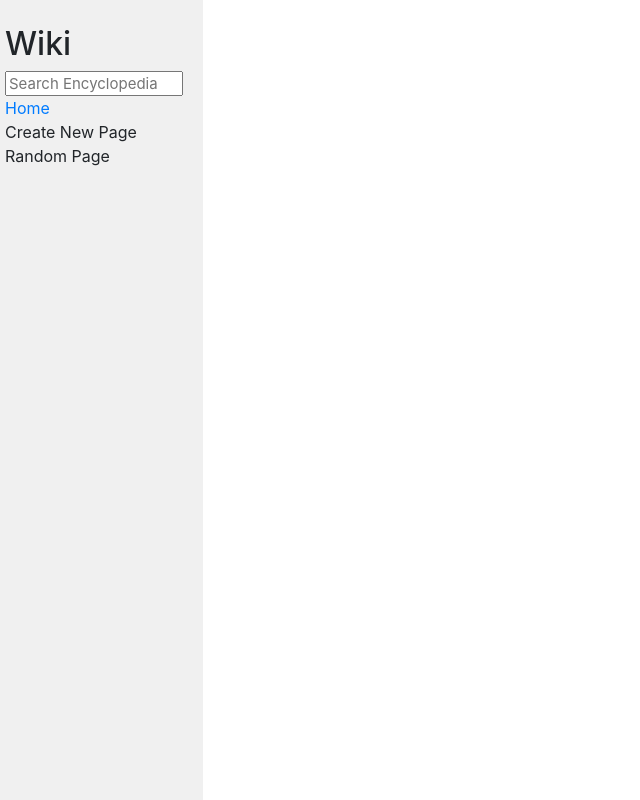
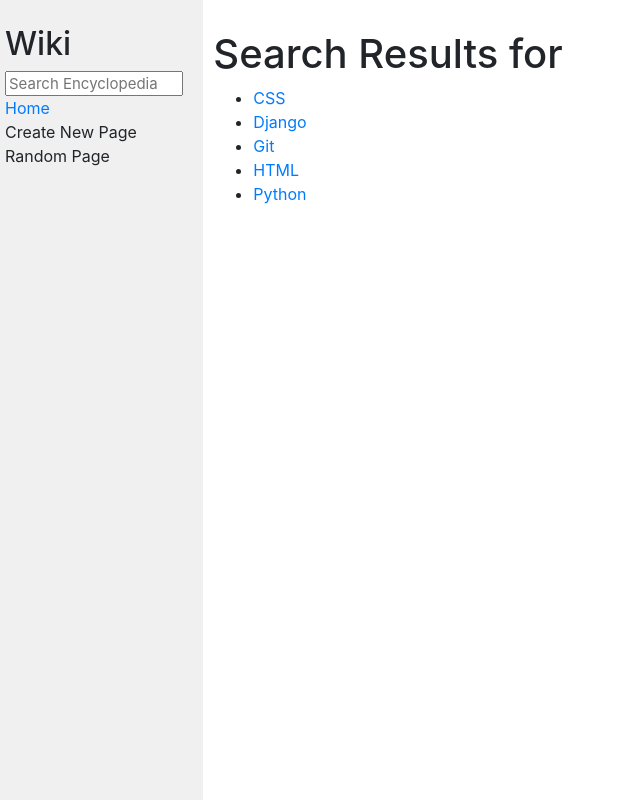
Before and after one commit to MaySally/wiki, a Django app: page /search in a window 1280 px wide. Shown: the whole page, without its empty margins (0-640 px from the left). Run offline with Django 3.2, Linux system fonts and the light colour scheme; some libraries are stand-ins or nearby versions.

Commit message:
Search Bar Working

```diff
--- a/encyclopedia/templates/encyclopedia/search_results.html
+++ b/encyclopedia/templates/encyclopedia/search_results.html
@@ -5,11 +5,13 @@
 {% endblock %}
 
 {% block body %}
-    <h1>Search Results</h1>
+    <h1>Search Results for {{ search }}</h1>
 
     <ul>
-        {% for results in search_results %}
-            <li><a href="/{{ results }}">{{ entry }}</a></li>
+        {% for entry in search_results %}
+            <li><a href="/{{ entry }}">{{ entry }}</a></li>
+        {% empty %}
+            <p> No results found. </p>
         {% endfor %}
     </ul>
 
--- a/encyclopedia/urls.py
+++ b/encyclopedia/urls.py
@@ -4,5 +4,5 @@
 
 urlpatterns = [
     path("", views.index, name="index"),
-    path("<str:entry>", views.entry_title, name="entry_title"),
-    path("search", views.search_entries, name="search")]
+    path("search", views.search_entries, name="search"),
+    path("<str:entry>", views.entry_title, name="entry_title")]
--- a/encyclopedia/views.py
+++ b/encyclopedia/views.py
@@ -22,20 +22,18 @@
             'entry_content': content_entry
         })
     except FileNotFoundError:
-        return render(request, "encyclopedia/entry.html")
+        return render(request, "encyclopedia/entry_error.html")
 
 def search_entries(request):
-    entries = util.list_entires()
+    entries = util.list_entries()
     search = request.GET.get("q", "")
+    search = str(search)
     search_results = []
 
     for entry in entries:
         if entry.lower() == search.lower():
-            return render(request, "encyclopedia/entry.html")
+            return entry_title(request, entry)
         elif search.lower() in entry.lower():
             search_results.append(entry)
 
-    if search_results:
-        return render(request,"encyclopedia/search_results.html", {"entries": search_results})
-    else:
-        return render(request, "encyclopedia/entry_error.html" )
+    return render(request,"encyclopedia/search_results.html", {"search_results": search_results, "search": search})
```
Also changed, not shown: db.sqlite3.
